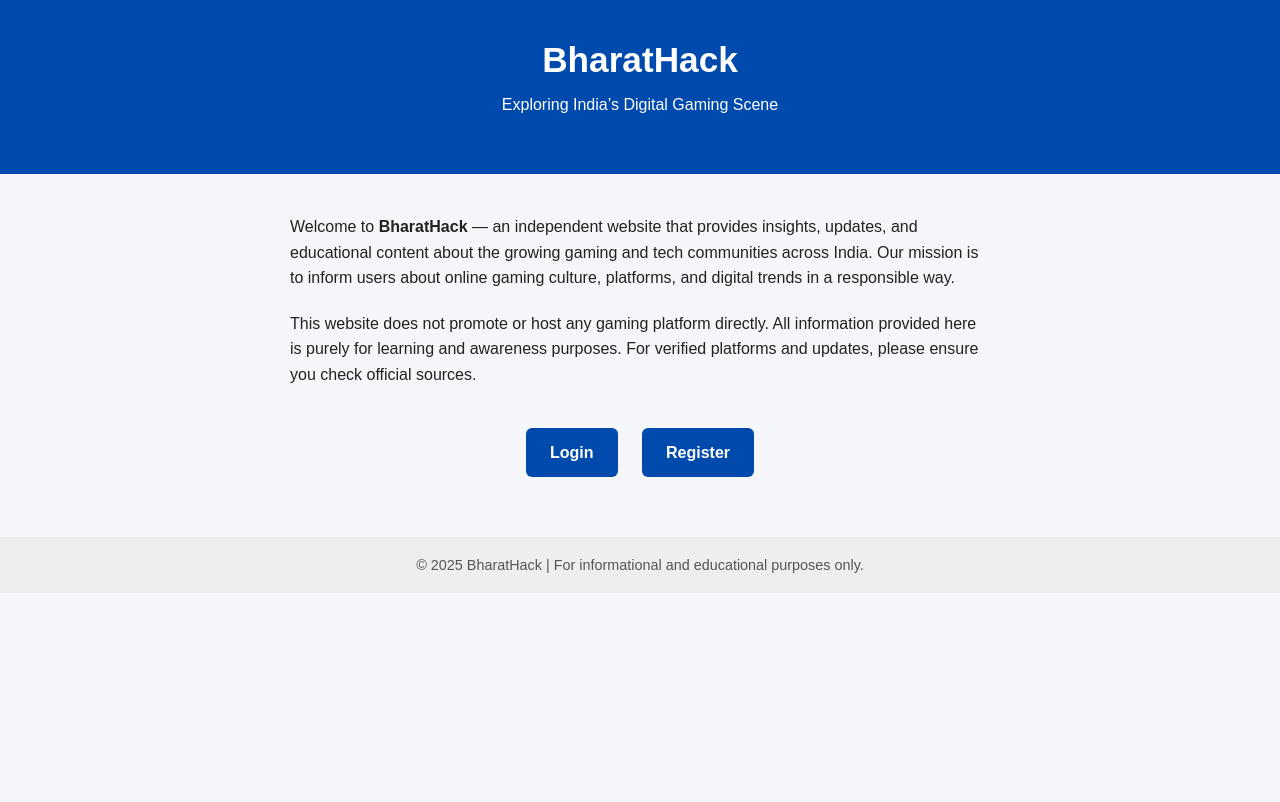
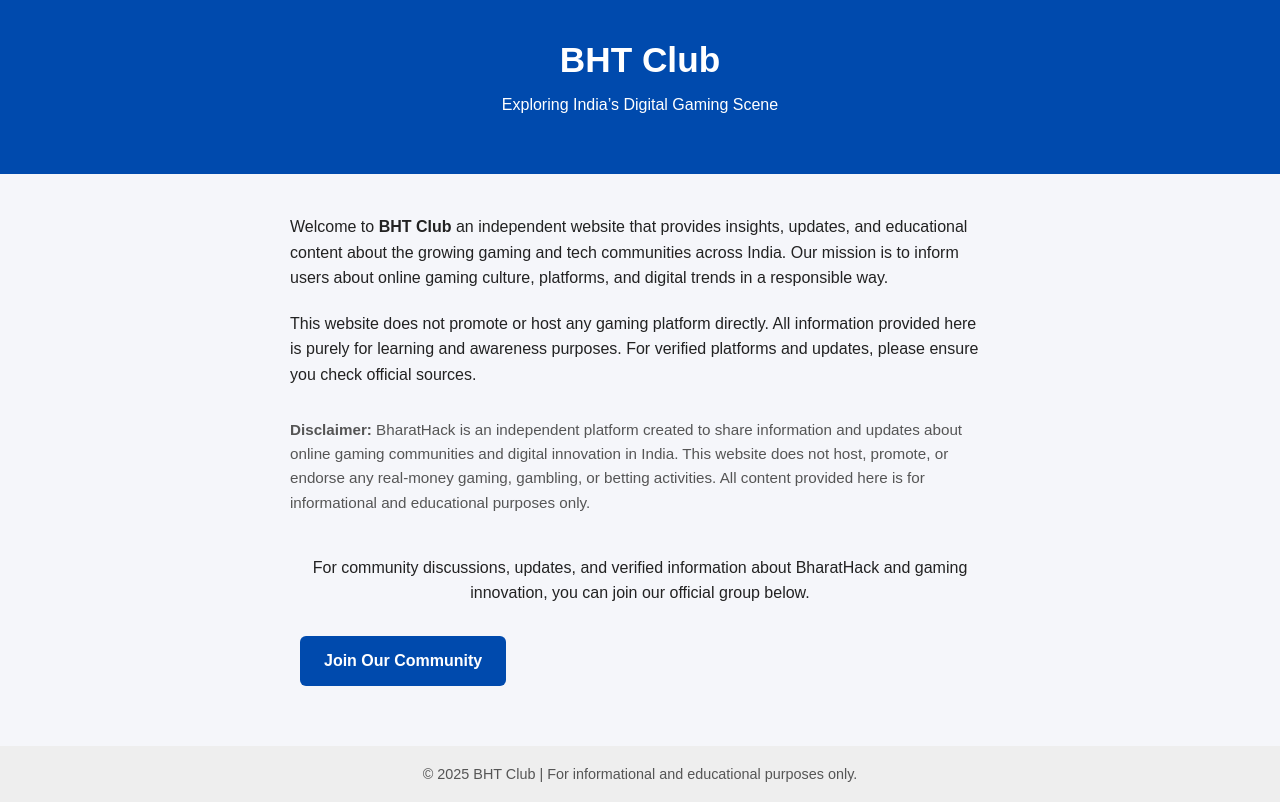
Before and after one commit to bhtclubss/bharathack-landing, a plain HTML site: page index.html in a window 1280 px wide. Drawn offline with Linux system fonts and the light colour scheme.

Commit message:
Update index.html

```diff
--- a/index.html
+++ b/index.html
@@ -3,7 +3,7 @@
 <head>
   <meta charset="UTF-8">
   <meta name="viewport" content="width=device-width, initial-scale=1.0">
-  <title>BharatHack | Gaming Information Hub</title>
+  <title>BHT Club | Gaming Information Hub</title>
   <style>
     body {
       margin: 0;
@@ -63,13 +63,13 @@
 <body>
 
   <header>
-    <h1>BharatHack</h1>
+    <h1>BHT Club</h1>
     <p>Exploring India’s Digital Gaming Scene</p>
   </header>
 
   <main>
     <p>
-      Welcome to <strong>BharatHack</strong> — an independent website that provides insights, updates, and educational
+      Welcome to <strong>BHT Club</strong> an independent website that provides insights, updates, and educational
       content about the growing gaming and tech communities across India.
       Our mission is to inform users about online gaming culture, platforms, and digital trends in a responsible way.
     </p>
@@ -80,14 +80,25 @@
       For verified platforms and updates, please ensure you check official sources.
     </p>
 
+  <p style="font-size: 0.95rem; color: #555; margin-top: 30px;">
+  <strong>Disclaimer:</strong> BharatHack is an independent platform created to share information and updates
+  about online gaming communities and digital innovation in India. This website does not host, promote,
+  or endorse any real-money gaming, gambling, or betting activities. All content provided here is for
+  informational and educational purposes only.
+</p>
+
+  <p style="text-align: center; margin-top: 40px;">
+  For community discussions, updates, and verified information about BharatHack and gaming innovation,
+  you can join our official group below.
+</p>
+
+<a href="t.me/Bharatsureshot" target="_blank" class="button">Join Our Community</a>
     <div class="buttons">
-      <a href="#" class="button">Login</a>
-      <a href="#" class="button">Register</a>
     </div>
   </main>
 
   <footer>
-    © 2025 BharatHack | For informational and educational purposes only.
+    © 2025 BHT Club | For informational and educational purposes only.
   </footer>
 
 </body>
```
